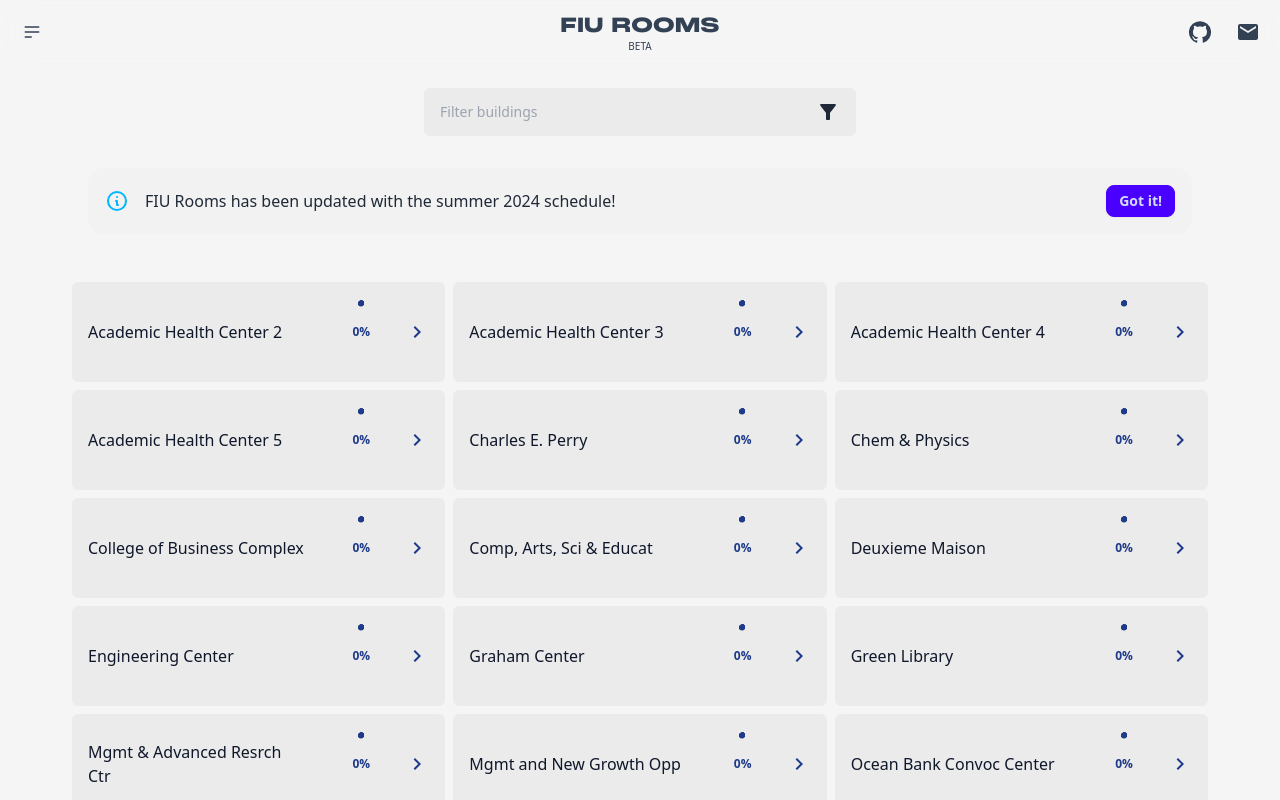
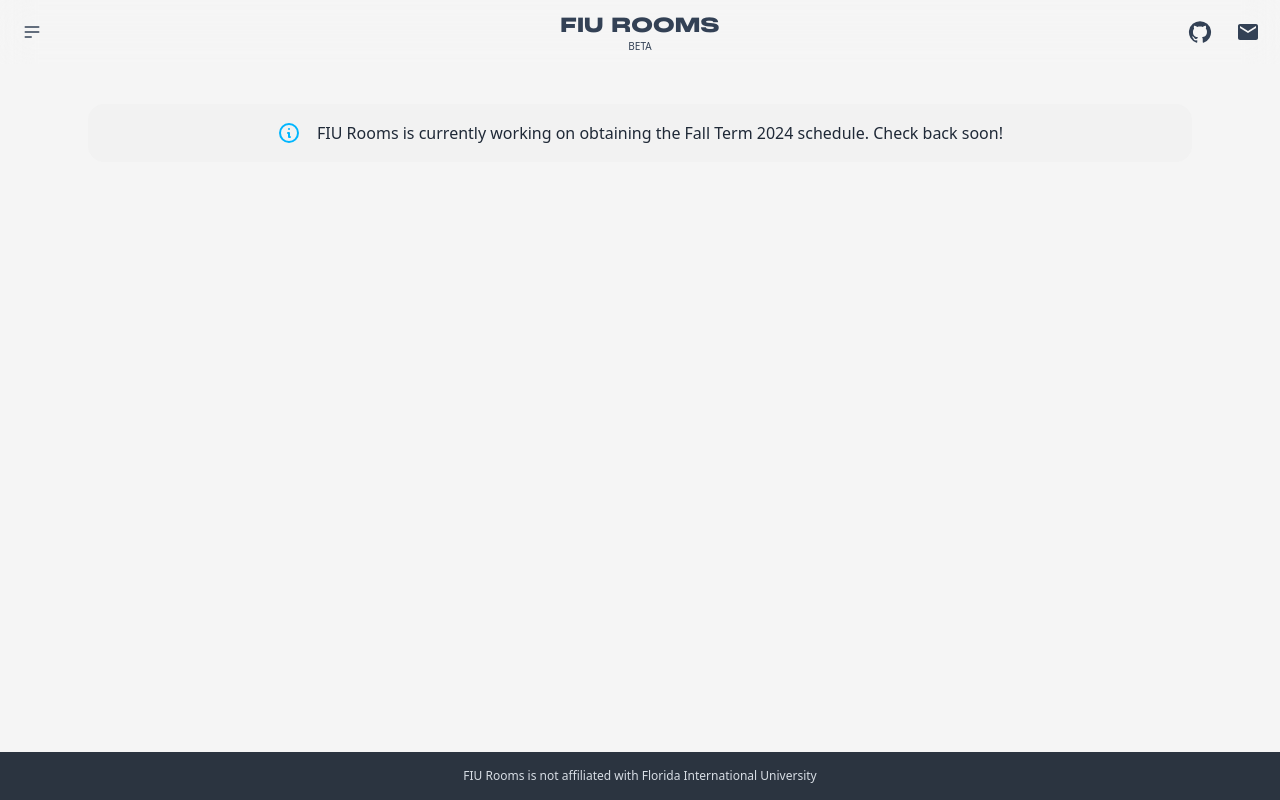
Before and after one commit to amichaeel/fiu-rooms, a Next.js app: page / in a window 1280 px wide. Shown: the top 800 px of the page. Built offline with nearby package versions, Linux system fonts and the light colour scheme; no server answers; the database is empty.

Commit message:
status update

```diff
--- a/pages/index.js
+++ b/pages/index.js
@@ -61,7 +61,7 @@
           </div>
         </div>
       </section> */}
-      <section className="mt-20 w-full max-w-md items-center justify-center p-2">
+      {/* <section className="mt-20 w-full max-w-md items-center justify-center p-2">
 
         <label className="input-md flex items-center  gap-2 rounded-md bg-neutral-200/60 dark:bg-[#353941]">
           <input
@@ -73,18 +73,17 @@
           />
           <FilterAltIcon />
         </label>
-        {/* <span className="flex justify-start text-slate-400 text-[9px] uppercase pt-2">Filter by buildings</span> */}
-      </section>
-      <div className={"w-full p-6 max-w-6xl " + (achknowledge && " hidden")}>
-        <div role="alert" className="alert">
-          <svg xmlns="http://www.w3.org/2000/svg" fill="none" viewBox="0 0 24 24" className="stroke-info shrink-0 w-6 h-6 "><path strokeLinecap="round" strokeLinejoin="round" strokeWidth="2" d="M13 16h-1v-4h-1m1-4h.01M21 12a9 9 0 11-18 0 9 9 0 0118 0z"></path></svg>
-          <span>FIU Rooms has been updated with the summer 2024 schedule!</span>
-          <div>
+      </section> */}
+      <div className={"w-full p-6 max-w-6xl mt-20 " + (achknowledge && " hidden")}>
+        <div role="alert" className="alert flex justify-center">
+          <svg xmlns="http://www.w3.org/2000/svg" fill="none" viewBox="0 0 24 24" className="stroke-info shrink-0 w-6 h-6"><path strokeLinecap="round" strokeLinejoin="round" strokeWidth="2" d="M13 16h-1v-4h-1m1-4h.01M21 12a9 9 0 11-18 0 9 9 0 0118 0z"></path></svg>
+          <span>FIU Rooms is currently working on obtaining the Fall Term 2024 schedule. Check back soon!</span>
+          {/* <div>
             <button onClick={() => setAchknowledge(true)} className="btn btn-sm btn-primary">Got it!</button>
-          </div>
+          </div> */}
         </div>
       </div>
-      <section
+      {/* <section
         id="buildings"
         className="grid w-full max-w-6xl grid-cols-1 gap-2 px-2 pt-6 md:grid-cols-2 lg:grid-cols-3"
       >
@@ -99,7 +98,7 @@
             <span>No buildings found</span>
           </div>
         )}
-      </section>
+      </section> */}
     </div>
   );
 }
```
